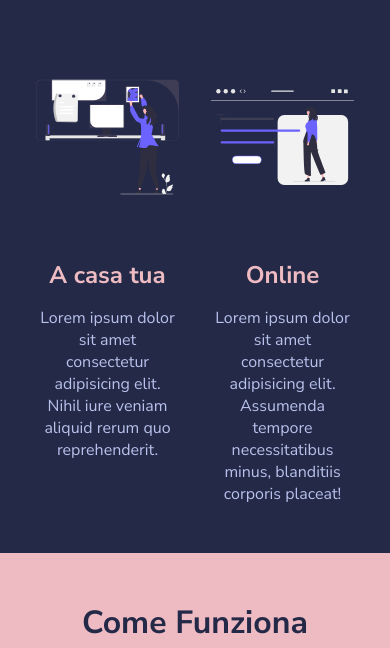
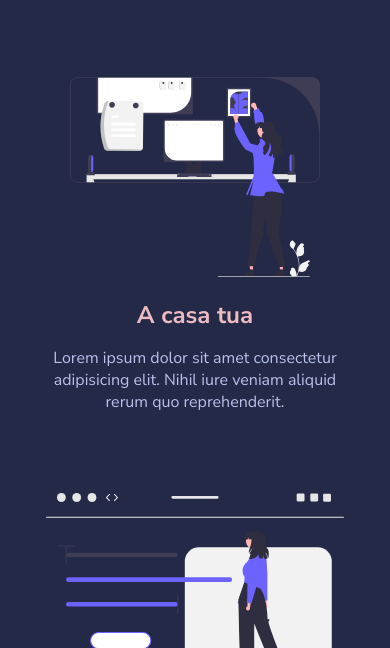
Before and after one commit to nabilmoutahir/html-css-resp-wannabe, a plain HTML site: page index.html in a window 390 px wide. Shown: the part 196-844 px from the top of the page. Drawn offline with Linux system fonts and the light colour scheme.

Commit message:
feat: responsive phone

```diff
--- a/css/style.css
+++ b/css/style.css
@@ -133,3 +133,16 @@ img {
         width: 100%;
     }
  }
+
+ @media screen and (max-width: 480px) {
+    .row {
+        display: flex;
+        flex-flow: column wrap;
+        justify-content: center;
+    }
+
+    .col {
+        min-width: 100%;
+        margin: 40px 0;
+    }
+ }
```
